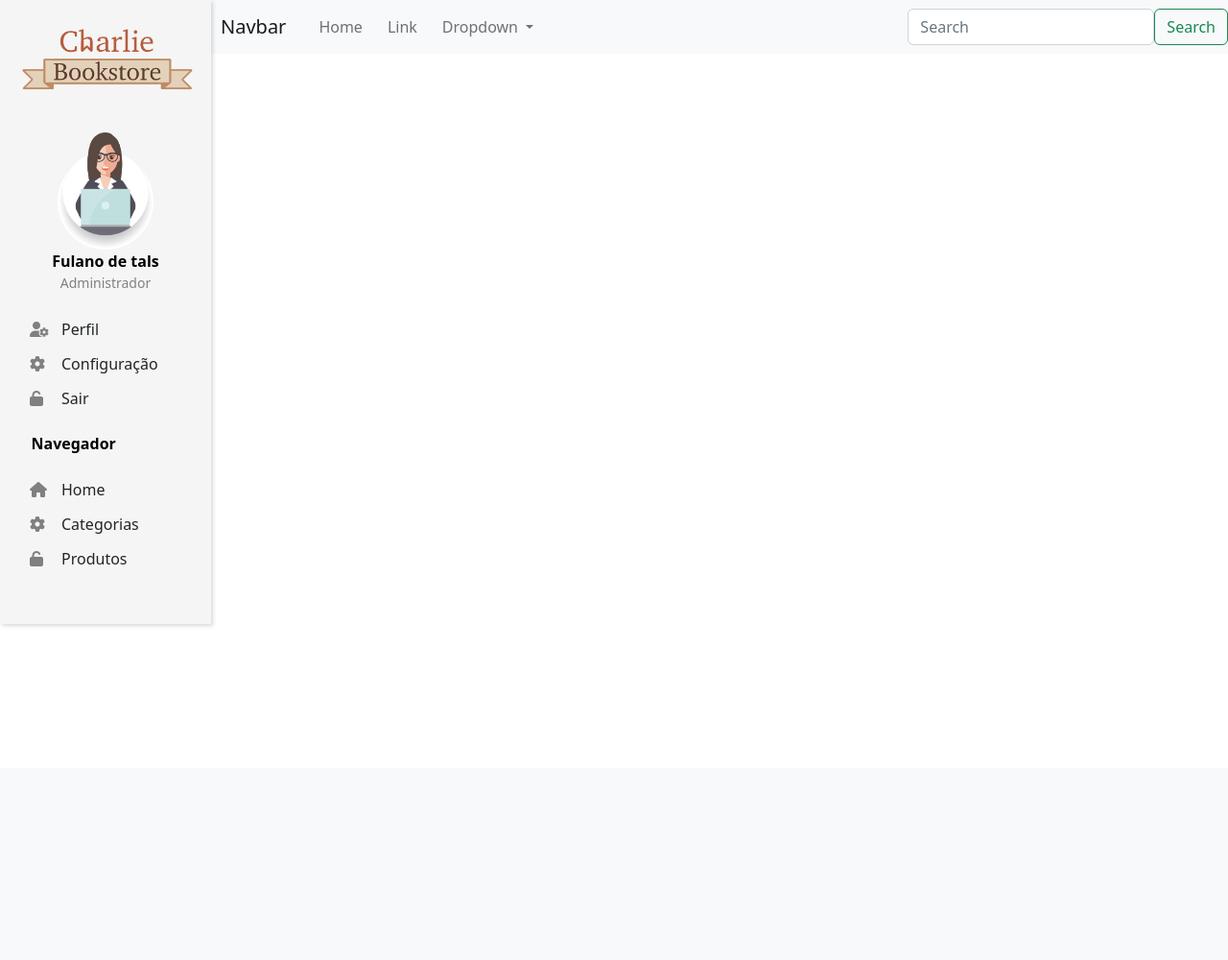
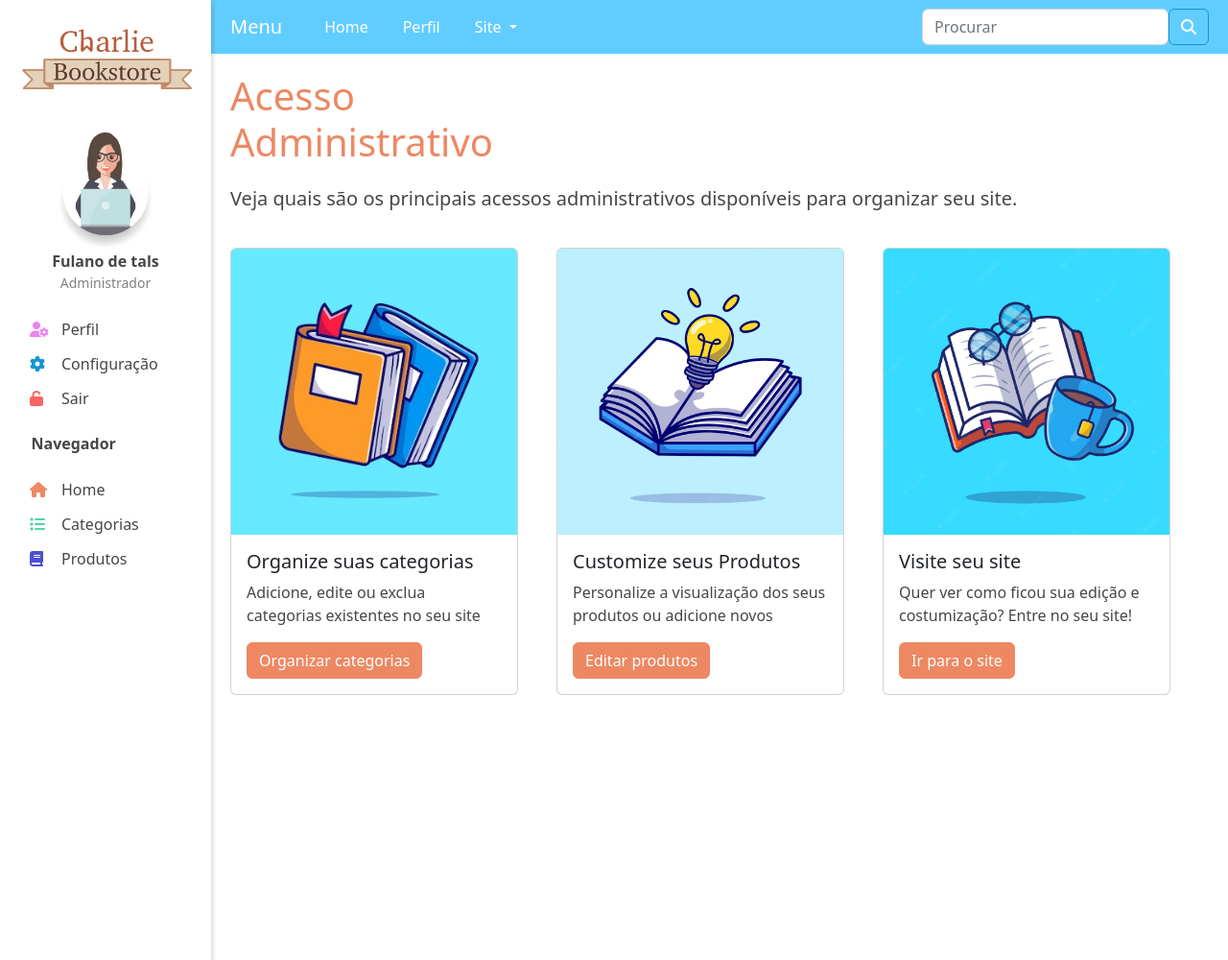
Before and after one commit to VannaKings/CharlieBookstore, a PHP site: page /menuAdm.html in a window 1280 px wide. Shown: the whole page at 96% size. Before the commit the page ends 652 px from the top, so only its background shows below. Run offline with PHP 8.4, Linux system fonts and the light colour scheme; some libraries are stand-ins or nearby versions.

Commit message:
Mudanças no menu principal (html e css) e novas imagens

```diff
--- a/CSS/menuAdm.css
+++ b/CSS/menuAdm.css
@@ -2,11 +2,13 @@
 :root
 {
     --marromEscuro: #5c3d2f;
-    --laranja: #b75c3b;
+    --laranja: #ed8863;
     --marrom: #be8c66;
     --bege: #e4d1ba;
-    --azul: #90BDD2;
+    --azul: #1195d3;
+    --azulClaro: #85d1f4;
     --preto: rgb(70, 70, 70);
+    --laranjaClaro: rgb(248, 202, 162);
 }
 
 *{
@@ -30,14 +32,14 @@ p
 
 .menu
 {
-    background-color: whitesmoke;
+    background-color: white;
     max-width: 300px;
     display: flex;
     flex-direction: column;
-    justify-content: center;
     align-items: center;
     box-shadow: 2px 2px 4px rgba(0, 0, 0, 0.15);
     max-height: 100%;
+    height: 1000px;
     z-index: 1;
 }
 
@@ -56,8 +58,9 @@ p
 .perfil .nome
 {
     font-weight: bold;
-    color: black;
+    color: var(--preto);
     margin: 0;
+
 }
 
 .perfil .cargo
@@ -119,7 +122,7 @@ p
 
 .menu h1
 {
-    color: black;
+    color: var(--preto);
     font-weight: bold;
     font-size: 16px;
     margin: 20px 0;
@@ -128,12 +131,8 @@ p
 .navegador a
 {
     font-size: 16px;
-    color: var(--cinza);
+    color: var(--preto);
     text-decoration: none;
-}
-.navegador i
-{
-    color: gray;
 }
 
 form
@@ -142,16 +141,79 @@ form
 
 }
 
-nav
+.navbar
 {
     display: flex;
     width: 100%;
 }
+.conteudo
+{
+    display: flex;
+    width: 100%;
+    flex-direction: column;
+}
+
+form button
+{
+    margin-right: 20px;
+}
 nav a
 {
-    margin-left: 10px;
+    margin-left: 20px;
 }
+
 nav .collapse
 {
     justify-content: space-between;
 }
+
+
+/* -- Bootstrap -- */
+
+.btn-outline-success {
+    --bs-btn-color: var(--azul)!important;
+    --bs-btn-border-color: var(--azul)!important;
+    --bs-btn-hover-color: #fff;
+    --bs-btn-hover-bg: var(--azul)!important;
+    --bs-btn-hover-border-color: var(--azul)!important;
+    --bs-btn-focus-shadow-rgb: 25,135,84;
+    --bs-btn-active-color: #fff;
+    --bs-btn-active-bg: var(--azul)!important;
+    --bs-btn-active-border-color: var(--azul)!important;
+    --bs-btn-active-shadow: inset 0 3px 5pxrgba(0, 0, 0, 0.125);
+    --bs-btn-disabled-color: var(--azul)!important;
+    --bs-btn-disabled-bg: transparent;
+    --bs-btn-disabled-border-color: #0d6efd;
+    --bs-gradient: none;
+}
+
+.secao-principal
+{
+    display: flex;
+    flex-direction: column;
+}
+
+.secao-principal h1
+{
+    margin: 20px;
+    color: var(--laranja);
+
+    max-width: 400px;
+}
+
+.secao-principal > p
+{
+    margin-left: 20px;
+    font-size: 20px;
+}
+
+.card
+{
+    max-width: 300px;
+    margin: 20px 20px;
+}
+
+.funcoes
+{
+    display: flex;
+}
--- a/menuAdm.html
+++ b/menuAdm.html
@@ -30,9 +30,9 @@
         <div class="navegador">
              <!-- Navegador Perfil -->
             <div class="icons">
-                <i class="fa-solid fa-user-gear"></i>
-                <i class="fa-solid fa-gear"></i>
-                <i class="fa-solid fa-unlock"></i>
+                <i class="fa-solid fa-user-gear" style="color:violet ;"></i>
+                <i class="fa-solid fa-gear" style="color:#1195d3;"></i>
+                <i class="fa-solid fa-unlock" style="color: rgb(251, 101, 101);"></i>
             </div>
             <nav class="nav-perfil">
                 <a href="">Perfil</a>
@@ -44,9 +44,9 @@
         <div class="navegador" id="navegador2">
             <!-- Navegador Funções -->
             <div class="icons">
-                <i class="fa-solid fa-house"></i>
-                <i class="fa-solid fa-gear"></i>
-                <i class="fa-solid fa-unlock"></i>
+                <i class="fa-solid fa-house" style="color:#ed8863;"></i>
+                <i class="fa-solid fa-list" style="color:#4ed5a3;"></i>
+                <i class="fa-solid fa-book" style="color:#4e4ed5;"></i>
             </div>
             <nav class="nav-funcoes">
                 <a href="#">Home</a>
@@ -56,8 +56,9 @@
         </div>
     </section>
     <!-- Bootstrap -->
-    <nav class="navbar navbar-expand-lg navbar-light bg-light">
-        <a class="navbar-brand" href="#">Navbar</a>
+    <main class="conteudo">
+      <nav class="navbar navbar-expand-lg" style="background-color: #61cdff;">
+        <a class="navbar-brand" href="#" style="color: white;">Menu</a>
         <button class="navbar-toggler" type="button" data-toggle="collapse" data-target="#navbarSupportedContent" aria-controls="navbarSupportedContent" aria-expanded="false" aria-label="Toggle navigation">
           <span class="navbar-toggler-icon"></span>
         </button>
@@ -65,14 +66,14 @@
         <div class="collapse navbar-collapse" id="navbarSupportedContent">
           <ul class="navbar-nav mr-auto">
             <li class="nav-item active">
-              <a class="nav-link" href="#">Home <span class="sr-only">(current)</span></a>
+              <a class="nav-link" href="#" style="color: white;">Home <span class="sr-only">(current)</span></a>
             </li>
             <li class="nav-item">
-              <a class="nav-link" href="#">Link</a>
+              <a class="nav-link" href="#" style="color: white;">Perfil</a>
             </li>
             <li class="nav-item dropdown">
-              <a class="nav-link dropdown-toggle" href="#" id="navbarDropdown" role="button" data-toggle="dropdown" aria-haspopup="true" aria-expanded="false">
-                Dropdown
+              <a class="nav-link dropdown-toggle" href="#" style="color: white;"id="navbarDropdown" role="button" data-toggle="dropdown" aria-haspopup="true" aria-expanded="false">
+                Site
               </a>
               <div class="dropdown-menu" aria-labelledby="navbarDropdown">
                 <a class="dropdown-item" href="#">Action</a>
@@ -83,10 +84,41 @@
             </li>
           </ul>
           <form class="form-inline my-2 my-lg-0">
-            <input class="form-control mr-sm-2" type="search" placeholder="Search" aria-label="Search">
-            <button class="btn btn-outline-success my-2 my-sm-0" type="submit">Search</button>
+            <input class="form-control mr-sm-2" type="search" placeholder="Procurar" aria-label="Search">
+            <button class="btn btn-outline-success my-2 my-sm-0" type="submit" style="color:white; "><i class="fa-solid fa-magnifying-glass"></i></button>
           </form>
         </div>
       </nav>
+      <section class="secao-principal">
+        <h1>Acesso Administrativo</h1>
+        <p>Veja quais são os principais acessos administrativos disponíveis para organizar seu site.</p>
+        <div class="funcoes">
+          <div class="card">
+            <img src="imgs/categoria.jpeg" class="card-img-top" alt="...">
+            <div class="card-body">
+              <h5 class="card-title">Organize suas categorias</h5>
+              <p class="card-text">Adicione, edite ou exclua categorias existentes no seu site</p>
+              <a href="#" class="btn btn-primary" style="background-color: #ed8863; border-color: #ed8863;">Organizar categorias</a>
+            </div>
+          </div>
+          <div class="card">
+            <img src="imgs/livros.jpeg" class="card-img-top" alt="...">
+            <div class="card-body">
+              <h5 class="card-title">Customize seus Produtos</h5>
+              <p class="card-text">Personalize a visualização dos seus produtos ou adicione novos</p>
+              <a href="#" class="btn btn-primary" style="background-color: #ed8863; border-color: #ed8863;">Editar produtos</a>
+            </div>
+          </div>
+          <div class="card">
+            <img src="imgs/book-and-coffee.jpeg" class="card-img-top" alt="...">
+            <div class="card-body">
+              <h5 class="card-title">Visite seu site</h5>
+              <p class="card-text">Quer ver como ficou sua edição e costumização? Entre no seu site!</p>
+              <a href="#" class="btn btn-primary" style="background-color: #ed8863; border-color: #ed8863;">Ir para o site</a>
+            </div>
+          </div>
+        </div>
+    </section>
+    </main>
 </body>
 </html>
```
Also changed, not shown: imgs/book-and-coffee.jpeg (added), imgs/categoria.jpeg (added), imgs/livros.jpeg (added), 1 other file.
